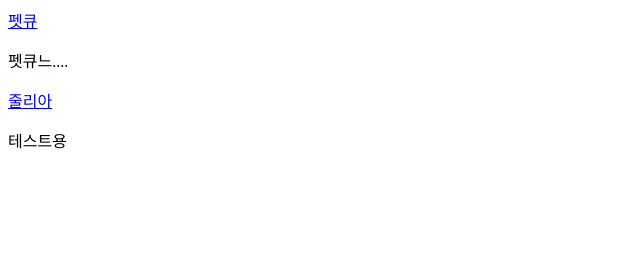
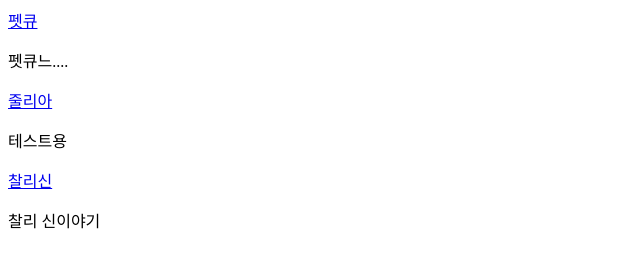
Before and after one commit to paransan/scribbling, a plain HTML site: page index.html in a window 1280 px wide. Shown: the whole page, without its empty margins (0-640 px from the left). Drawn offline with Linux system fonts and the light colour scheme.

Commit message:
Update index.html

```diff
--- a/index.html
+++ b/index.html
@@ -20,5 +20,10 @@
 <p class="light">테스트용 </p>
 </div>
 
+<div>
+<a href="jin.zqr.kr">찰리신</a>
+<p class="light">찰리 신이야기 </p>
+</div>
+
 </body>
 </html>
```
